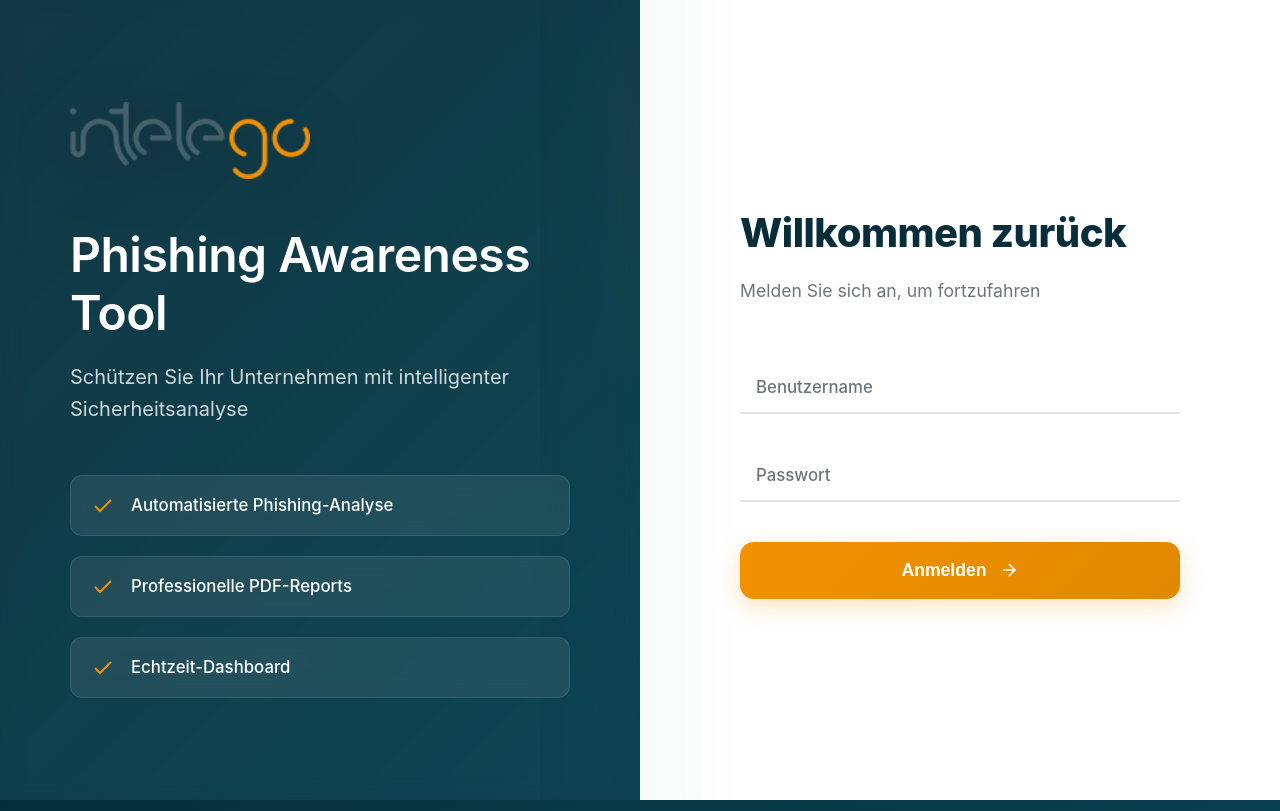
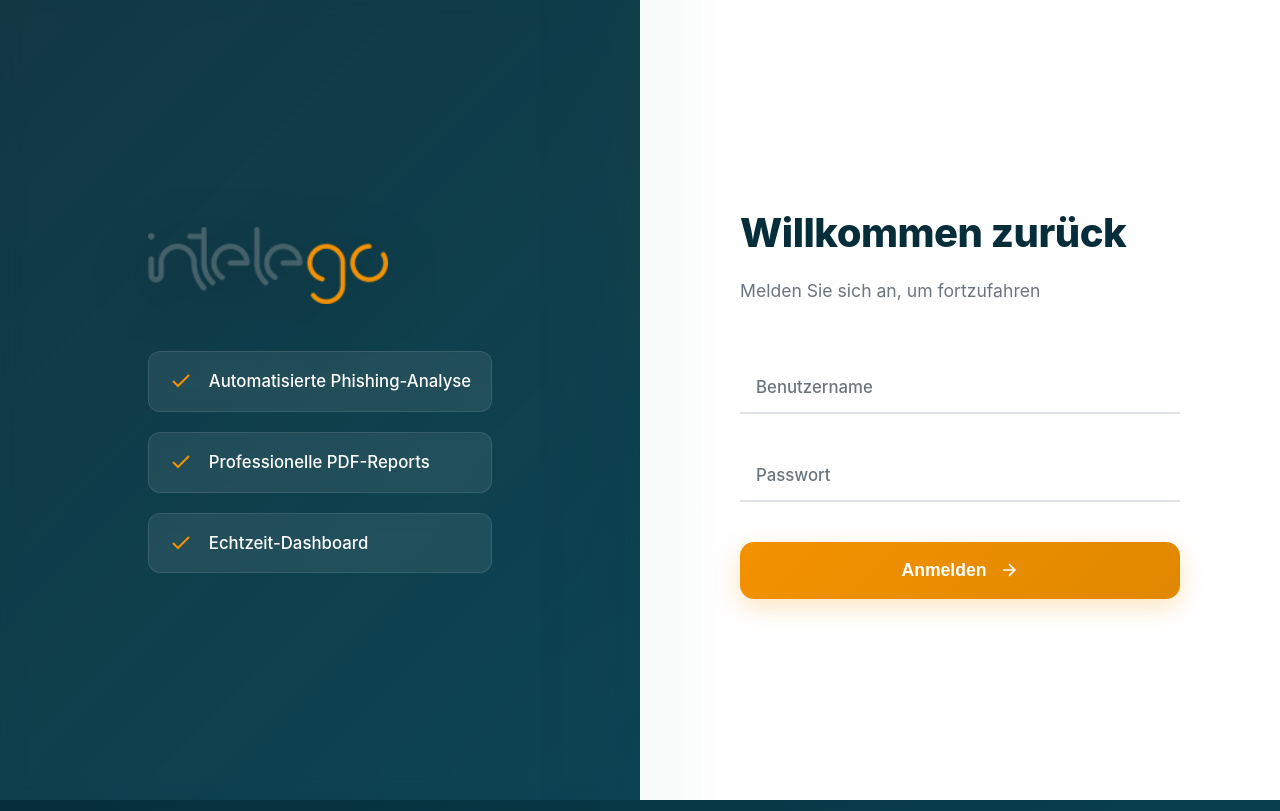
Before and after one commit to sysexperts/intelego-awareness-tool, a website: page public/login.html in a window 1280 px wide. Shown: the top 811 px of the page. Drawn offline with Linux system fonts and the light colour scheme.

Commit message:
Branding-Text (Titel und Subtitle) von Anmeldeseite entfernt

```diff
--- a/public/login.html
+++ b/public/login.html
@@ -14,8 +14,6 @@
                 <div class="logo-container">
                     <img src="/intelego-logo.png" alt="Intelego Logo" class="brand-logo">
                 </div>
-                <h1 class="brand-title">Phishing Awareness Tool</h1>
-                <p class="brand-subtitle">Schützen Sie Ihr Unternehmen mit intelligenter Sicherheitsanalyse</p>
 
                 <div class="features-list">
                     <div class="feature-item">
```
